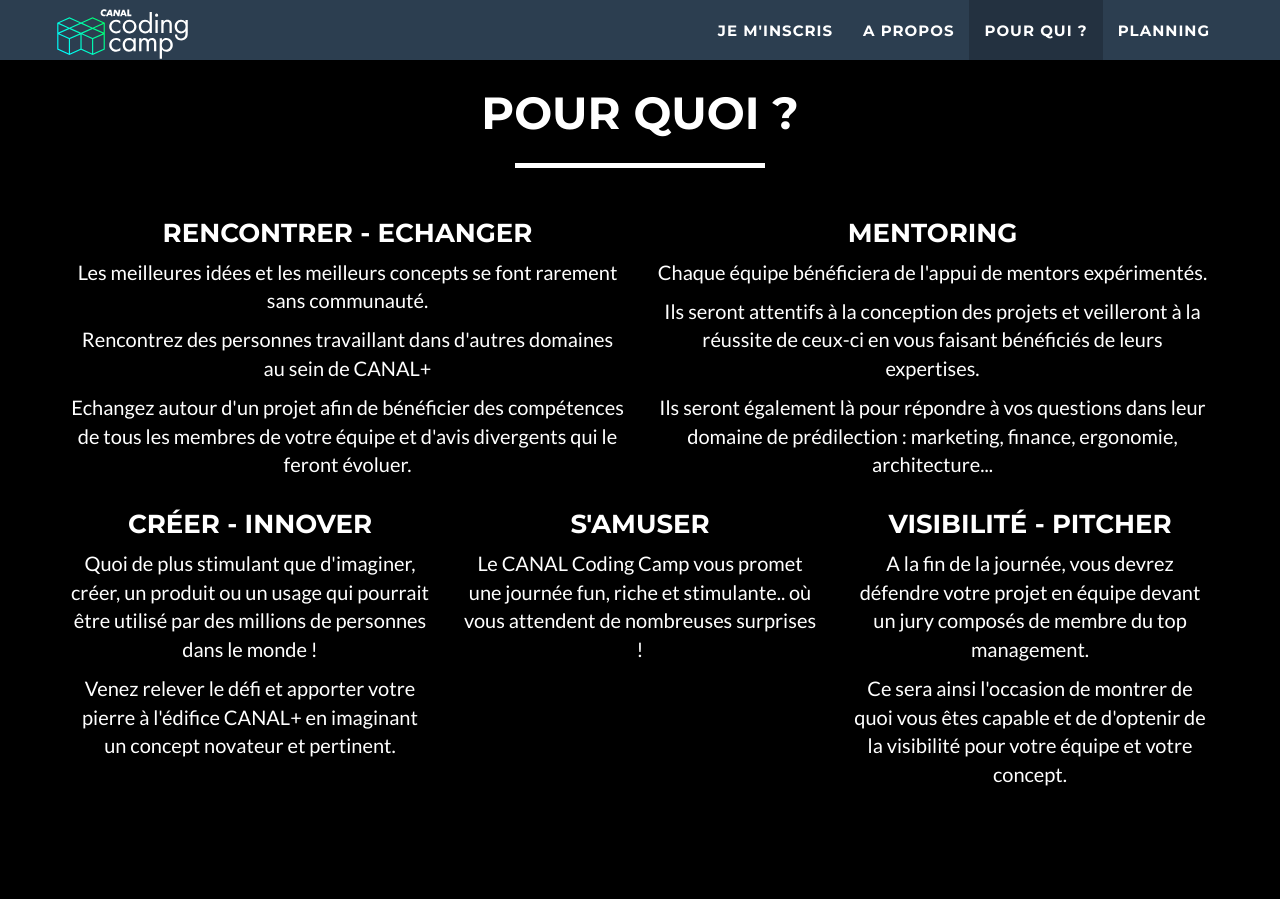
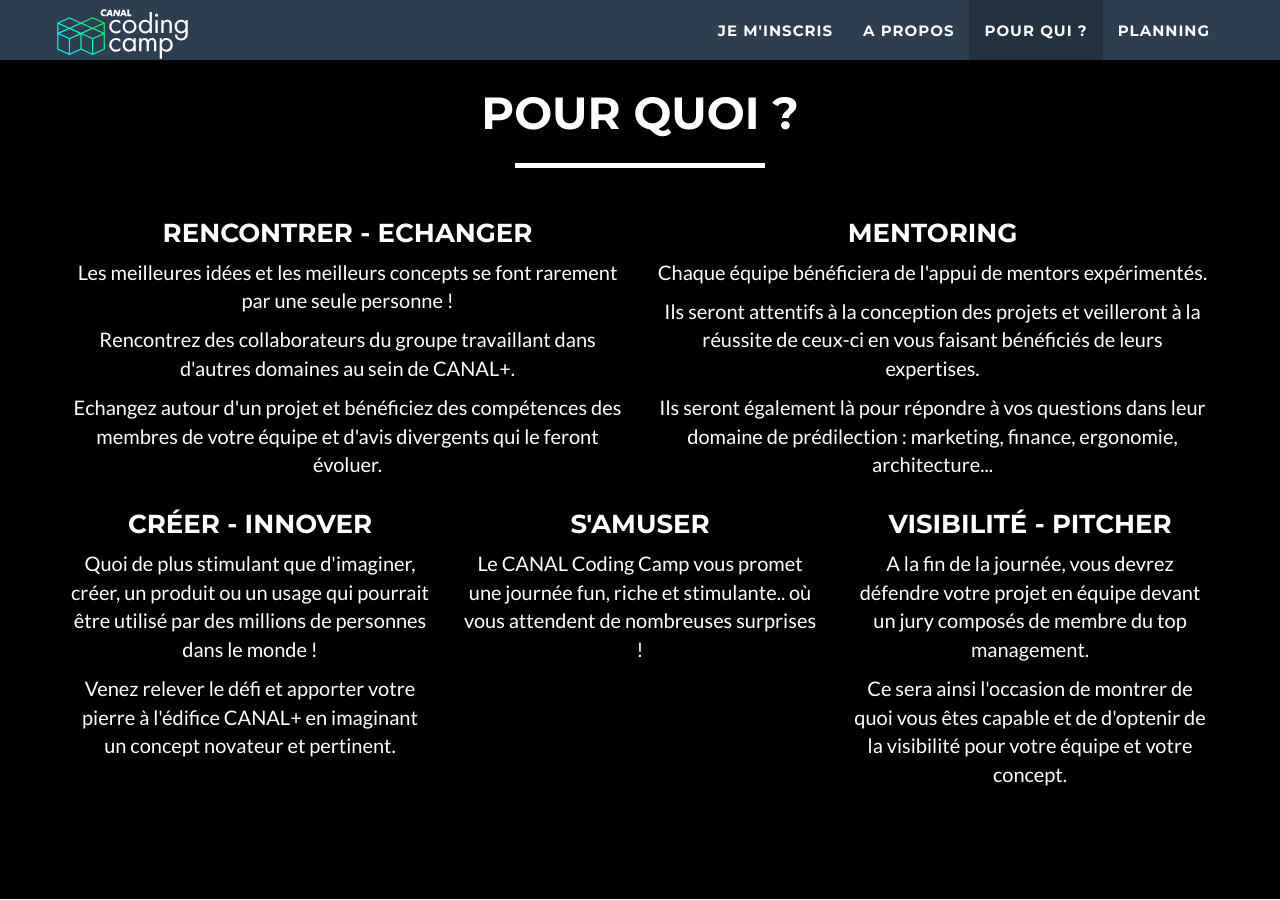
Before and after one commit to canalplus/canal-coding-camp, a Jekyll site: the page built from index.md, in a window 1280 px wide and 900 px high, scrolled down 2808 px. Built offline with Jekyll 4.4.1, drawn with Linux system fonts in a browser that asks for light colours.

Commit message:
no message

```diff
--- a/_includes/why.html
+++ b/_includes/why.html
@@ -15,9 +15,9 @@
         <div class="row">
             <div class="col-lg-6 text-center">
 				<h3>Rencontrer - Echanger</h3>
-                <p>Les meilleures idées et les meilleurs concepts se font rarement sans communauté.</p>
-                <p>Rencontrez des personnes travaillant dans d'autres domaines au sein de CANAL+</p>
-                <p>Echangez autour d'un projet afin de bénéficier des compétences de tous les membres de votre équipe et d'avis divergents qui le feront évoluer.</p>
+                <p>Les meilleures idées et les meilleurs concepts se font rarement par une seule personne !</p>
+                <p>Rencontrez des collaborateurs du groupe travaillant dans d'autres domaines au sein de CANAL+.</p>
+                <p>Echangez autour d'un projet et bénéficiez des compétences des membres de votre équipe et d'avis divergents qui le feront évoluer.</p>
 			</div>
             <div class="col-lg-6 text-center">
 				<h3>Mentoring</h3>
```
